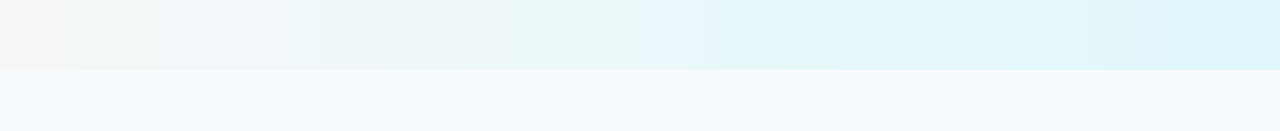
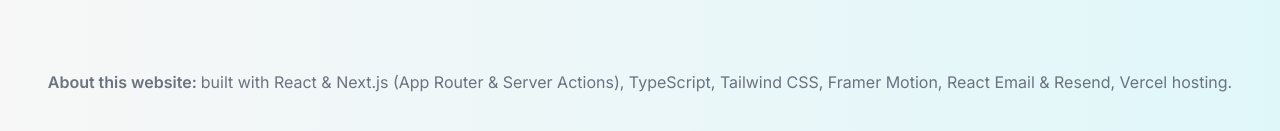
Before and after one commit to TheMikeKaisen/Karthik-Portfolio, a Next.js app in the folder my_portfolio/: page / in a window 1280 px wide. Shown: the part 4415-4546 px from the top of the page. Before the commit the page ends 4485 px from the top, so only its background shows below. Built offline with nearby package versions, Linux system fonts and the light colour scheme; no server answers.

Commit message:
add footer

```diff
--- a/my_portfolio/app/layout.tsx
+++ b/my_portfolio/app/layout.tsx
@@ -3,6 +3,7 @@ import "./globals.css";
 import { Inter } from "next/font/google";
 import ActiveSectionContextProvider from "@/context/active-section-context";
 import { Toaster } from "react-hot-toast";
+import Footer from "@/components/footer";
 
 const inter = Inter({ subsets: ["latin"] });
 
@@ -19,7 +20,7 @@ export default function RootLayout({
   return (
     <html lang="en" className="!scroll-smooth">
       <body
-        className={`${inter.className} bg-gray-50 text-gray-950 relative pt-36 sm:pt-28 overflow-x-hidden`}
+        className={`${inter.className} bg-gray-50 text-gray-950 relative pt-36 sm:pt-28 pb-10 overflow-x-hidden`}
       >
         <div className="bg-gradient-to-r from-[#f7f7f7] to-[#e0f7fa] absolute top-0 left-0 w-full h-full -z-20"></div>
         <div className="bg-[#e0f7fa] absolute top-[-2rem] -z-10 left-[-30rem] h-[30rem] w-[45rem] rounded-full blur-[8rem] sm:w-[65rem] md:left-[-28rem] lg:left-[-24rem] xl:left-[-20rem] 2xl:left-[-15rem]"></div>
@@ -28,6 +29,7 @@ export default function RootLayout({
         <ActiveSectionContextProvider>
           <Header />
           {children}
+          <Footer />
 
           <Toaster position="bottom-center"/>
         </ActiveSectionContextProvider>
--- a/my_portfolio/components/contact.tsx
+++ b/my_portfolio/components/contact.tsx
@@ -33,7 +33,7 @@ const Contact =  () => {
         <a className="underline" href="mailto:h.karthiknair@gmail.com">
           h.karthiknair@gmail.com
         </a>
-        or through this form.
+        {" "}or through this form.
       </p>
       <form
         className="mt-10 flex flex-col"
--- /dev/null
+++ b/my_portfolio/components/footer.tsx
@@ -0,0 +1,15 @@
+import React from 'react'
+
+const Footer = () => {
+  return (
+    <footer className=' px-4 text-center text-gray-500'>
+        <p>
+            <span className='font-semibold'>About this website:{" "}</span>
+            built with React & Next.js (App Router & Server Actions), TypeScript, Tailwind CSS, Framer Motion, React Email & Resend, Vercel hosting.
+
+        </p>
+    </footer>
+  )
+}
+
+export default Footer
```
